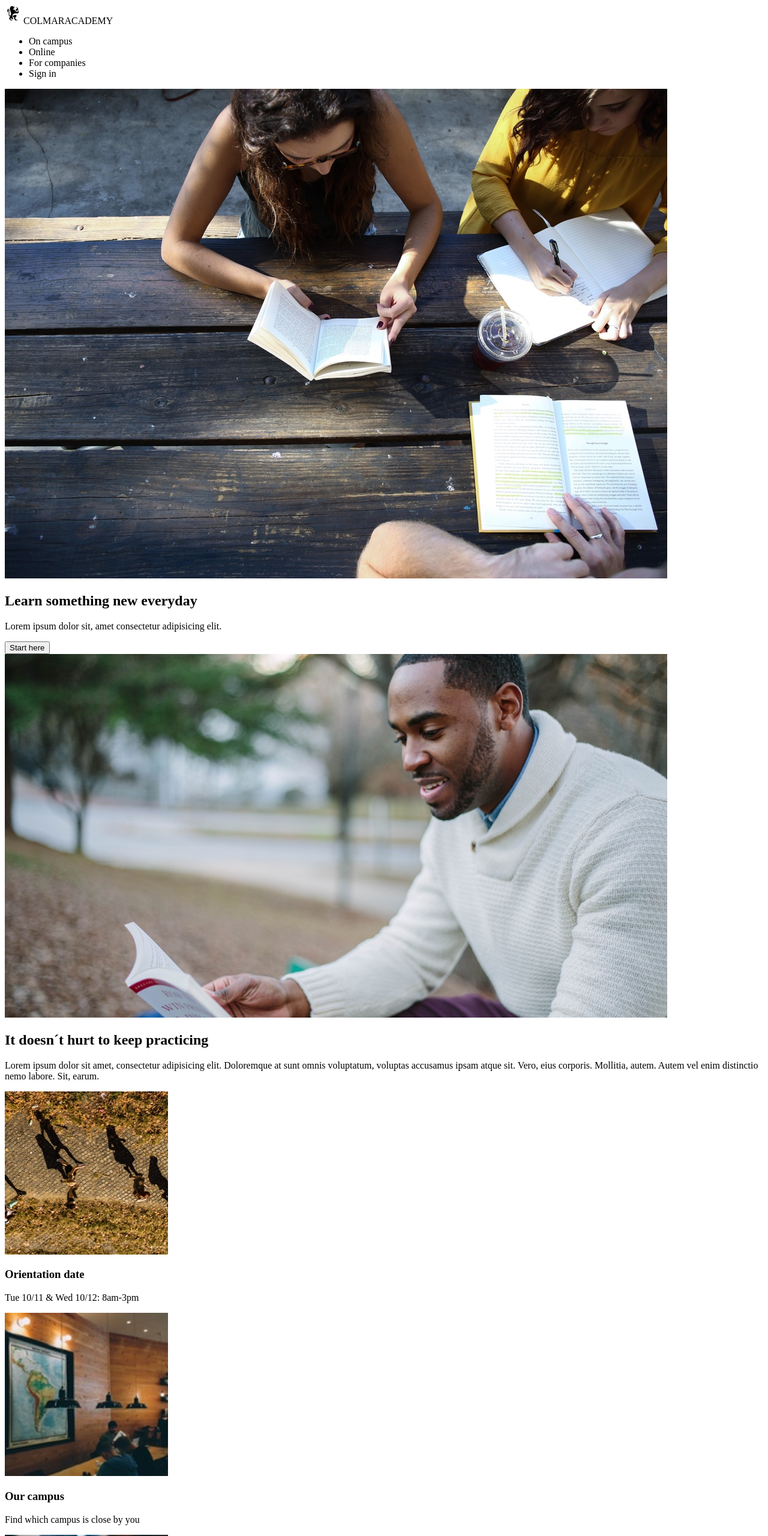
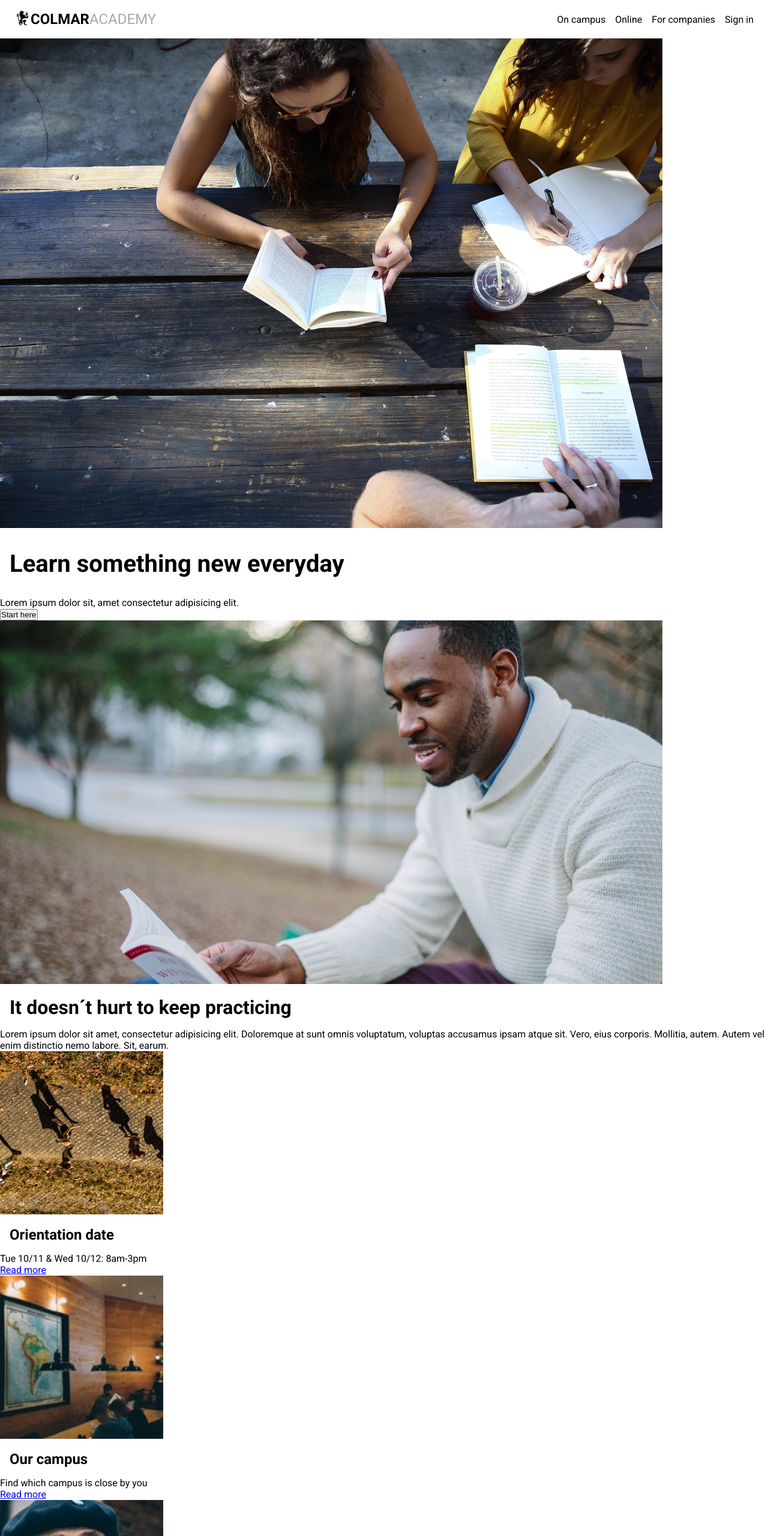
Before and after one commit to Wangdahl/colmar-academy, a plain HTML site: page index.html in a window 1280 px wide. Shown: the top 2560 px of the page at 60% size. Drawn offline with Linux system fonts and the light colour scheme.

Commit message:
nav done

```diff
--- a/index.html
+++ b/index.html
@@ -5,18 +5,30 @@
     <meta name="viewport" content="width=device-width, initial-scale=1.0">
     <title>Document</title>
 
+    <link href="https://fonts.googleapis.com/css2?family=Roboto:wght@400;700&display=swap" rel="stylesheet">
+
     <link rel="stylesheet" href="./styles/style.css">
+    <link rel="stylesheet" href="./styles/mobile.css">
 </head>
 <body>
-    <nav class="main-nav">
-        <img src="./images/ic-logo.svg" alt="colmar logo">
-        <span class="colmar">COLMAR</span><span class="academy">ACADEMY</span>
+    <nav class="main-nav hide-mobile">
+        <div class="logo-div">
+            <img src="./images/ic-logo.svg" alt="colmar logo">
+            <span class="colmar">COLMAR</span><span class="academy">ACADEMY</span>
+        </div>
+
         <ul>
             <li>On campus</li>
             <li>Online</li>
             <li>For companies</li>
             <li>Sign in</li>
         </ul>
+    </nav>
+    <nav class="mobile-nav">
+        <img src="./images/ic-logo.svg" alt="">
+        <img src="./images/ic-on-campus.svg" alt="">
+        <img src="./images/ic-online.svg" alt="">
+        <img src="./images/ic-login.svg" alt="">
     </nav>
 
     <main>
@@ -29,7 +41,7 @@
 
         <!--SECOND SECTION STARTS HERE-->
         <section class="sec-two">
-            <div class="big-box">
+            <div class="big-box hide-mobile">
                 <img src="./images/information-main.jpg" alt="dude reading">
                 <h2>It doesn´t hurt to keep practicing</h2>
                 <p>Lorem ipsum dolor sit amet, consectetur adipisicing elit. Doloremque at sunt omnis voluptatum, voluptas accusamus ipsam atque sit. Vero, eius corporis. Mollitia, autem. Autem vel enim distinctio nemo labore. Sit, earum.</p>
@@ -38,23 +50,33 @@
                 <img src="./images/information-orientation.jpg" alt="">
                 <h3>Orientation date</h3>
                 <p>Tue 10/11 & Wed 10/12: 8am-3pm</p>
-                <a href="Read more"></a>
+                <a href="#">Read more</a>
             </div>
             <div class="small-box">
                 <img src="./images/information-campus.jpg" alt="">
                 <h3>Our campus</h3>
                 <p>Find which campus is close by you</p>
-                <a href="Read more"></a>
+                <a href="#">Read more</a>
             </div>
             <div class="small-box">
                 <img src="./images/information-guest-lecture.jpg" alt="">
                 <h3>Our guest lecture</h3>
                 <p>Join a keynote with Oliver Sack about music in medical treatment</p>
-                <a href="Read more"></a>
+                <a href="#">Read more</a>
             </div>
         </section>
         <section>
             <h2>Start learning</h2>
+            <!--MOBILE VIEW FIRST-->
+            <div class="mobile-only">
+                <h3>Software engineering</h3>
+                <h3>Computer art</h3>
+                <h3>Design</h3>
+                <h3>Data</h3>
+                <h3>Business</h3>
+                <h3>Marketing</h3>
+            </div>
+            <!--BIG SCREEN VIEW-->
             <div class="learning-box">
                 <img src="./images/course-software.jpg" alt="">
                 <h3>Software engineering</h3>
@@ -96,15 +118,15 @@
             <h2>Thesis exhibit</h2>
             <div class="thesis-big">
                 <video src="./videos/thesis.mp4">Video could not play.</video>
-                <h3>Reimagine urban</h3>
-                <p>Lorem ipsum dolor sit amet, consectetur adipisicing elit. Temporibus voluptas facilis velit accusamus voluptatibus recusandae obcaecati ipsam consequuntur placeat soluta est vitae, cum aliquid labore suscipit enim doloremque corporis nihil nesciunt magnam at.</p>
+                <h3 class="hide-mobile">Reimagine urban</h3>
+                <p class="hide-mobile">Lorem ipsum dolor sit amet, consectetur adipisicing elit. Temporibus voluptas facilis velit accusamus voluptatibus recusandae obcaecati ipsam consequuntur placeat soluta est vitae, cum aliquid labore suscipit enim doloremque corporis nihil nesciunt magnam at.</p>
             </div>
-            <div class="thesis-small">
+            <div class="thesis-small hide-mobile">
                 <img src="./images/thesis-fisma.jpg" alt="">
                 <h3>Fisma: Desing and Prototype</h3>
                 <p>Designer showcase of new prototype product</p>
             </div>
-            <div class="thesis-small">
+            <div class="thesis-small hide-mobile">
                 <img src="./images/thesis-now-and-then.jpg" alt="">
                 <h3>Now and then</h3>
                 <p>Research study about New York</p>
--- a/styles/mobile.css
+++ b/styles/mobile.css
@@ -0,0 +1,23 @@
+
+@media (max-width: 768px) {
+    .hide-mobile, .learning-box {
+        display: none;
+    }
+
+    .mobile-only {
+        display: block;
+    }
+
+    .mobile-nav {
+        display: flex;
+        flex-direction: row;
+        justify-content: space-evenly;
+        align-items: center;
+    }
+
+
+    h3 {
+        padding: 1rem 1rem 1.5rem;
+        margin: 4px;
+    }
+}
--- a/styles/style.css
+++ b/styles/style.css
@@ -0,0 +1,74 @@
+.mobile-only, .mobile-nav {
+    display: none;
+}
+
+html {
+    font-size: 16px;
+    font-family:'Roboto', sans-serif;
+    max-width: 100%;
+}
+
+* {
+    margin: 0;
+    padding: 0;
+    box-sizing: border-box;
+}
+
+h1 {
+    font-size: 2.5rem;
+    margin: 2rem 1rem;
+}
+
+h2 {
+    font-size: 2rem;
+    margin: 1rem;
+}
+
+h3 {
+    font-size: 1.5rem;
+    margin: 1rem;
+}
+
+/* NAV STYLING */
+
+.main-nav {
+    margin: 0;
+    padding: 0;
+    display: flex;
+    flex-direction: row;
+    justify-content: space-between;
+    align-items: center;
+    width: 100%;
+    height: 4rem;
+}
+
+.main-nav ul {
+    list-style: none;
+    display: flex;
+    gap: 1rem;
+    margin: 1rem 1.5rem;
+}
+
+.logo-div {
+    margin-left: 24px;
+    display: flex;
+    align-items: center;
+}
+
+.colmar {
+    font-weight: bold;
+    font-size: 1.5rem;
+    display: inline-block;
+}
+.academy {
+    color: darkgrey;
+    font-size: 1.5rem;
+    display: inline-block;
+}
+
+
+
+/* THESIS STYLING */
+video {
+    max-width: 60%;
+}
```
